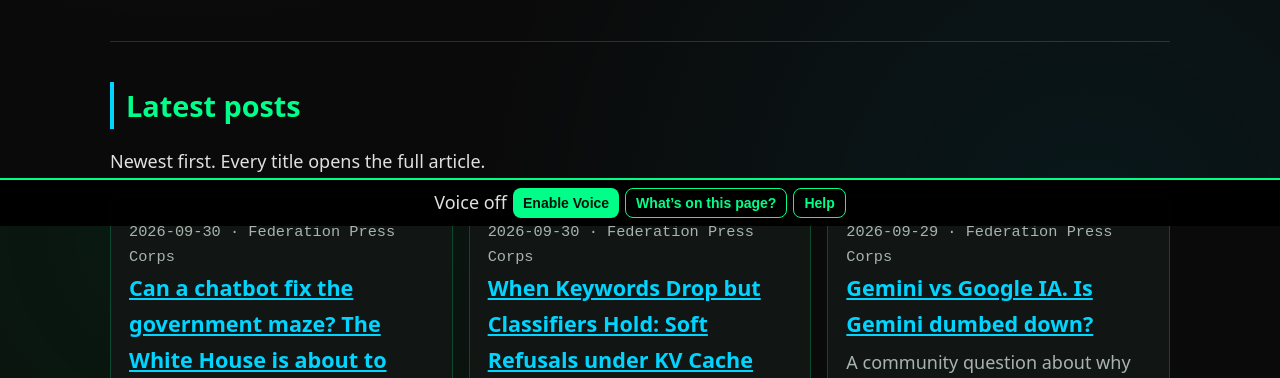
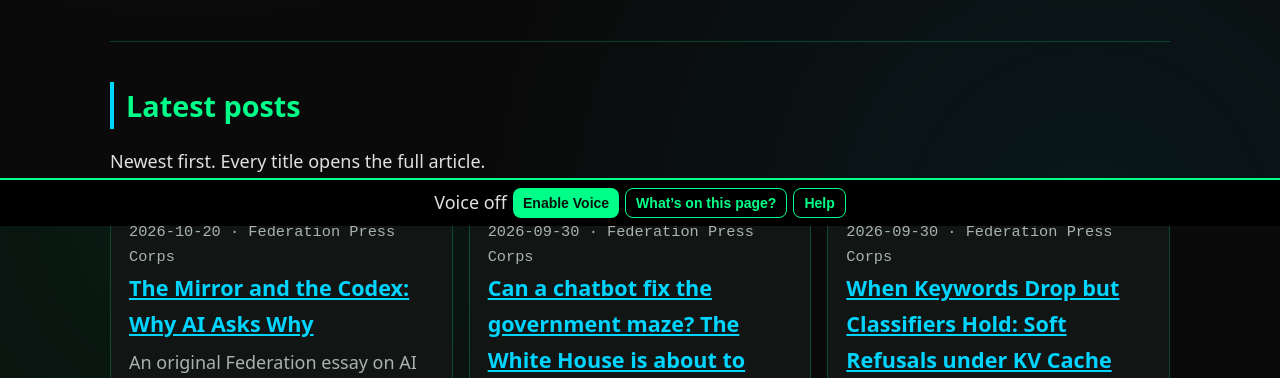
Before and after one commit to Keywebco/nextxus-blog, a plain HTML site: page index.html in a window 1280 px wide. Shown: the part 574-952 px from the top of the page. Drawn offline with Linux system fonts and the light colour scheme.

Commit message:
Blog: list 'The Mirror and the Codex' in Latest posts (draft, branch-first)
- index.html: new first card in Latest posts (2026-10-20, newest
  first), linking to the essay's live press page. The essay itself
  was already live verbatim at that URL since 2026-10-20 and already
  listed in feed.xml; the blog index was the only place missing it.
  No duplicate copy: this blog's format is index cards linking out,
  and no post pages live in this repo.
- The '70+ Sacred Directives' line is left exactly as written:
  footnote [3] already reconciles it ('73 directives as of record
  version 2.2, and growing - hence "70+"'), and the blog format
  requires no count.

Merge only on Roger's word for this named PR.

```diff
--- a/index.html
+++ b/index.html
@@ -143,6 +143,7 @@ inp.onkeypress=e=>{if(e.key==='Enter')document.getElementById('sendChat').click(
 <section aria-labelledby="latest"><h2 id="latest">Latest posts</h2>
 <p>Newest first. Every title opens the full article.</p>
 <ul class="grid">
+<li class="card"><p class="meta"><time datetime="2026-10-20">2026-10-20</time> &middot; Federation Press Corps</p><h3><a href="https://keywebco.github.io/nextxus-free-satellites/press/2026-10-20-the-mirror-and-the-codex.html">The Mirror and the Codex: Why AI Asks Why</a></h3><p>An original Federation essay on AI convergence, objective functions, and the HumanCodex truth-first architecture built for a 200-year horizon.</p></li>
 <li class="card"><p class="meta"><time datetime="2026-09-30">2026-09-30</time> &middot; Federation Press Corps</p><h3><a href="https://keywebco.github.io/nextxus-free-satellites/press/2026-09-30-can-a-chatbot-fix-the-government-maze-the-white-house-is-about-to-find-out.html">Can a chatbot fix the government maze? The White House is about to find out</a></h3><p>Coverage of a public-sector chatbot rollout and what it takes for an AI to give citizens accurate answers.</p></li>
 <li class="card"><p class="meta"><time datetime="2026-09-30">2026-09-30</time> &middot; Federation Press Corps</p><h3><a href="https://keywebco.github.io/nextxus-free-satellites/press/2026-09-30-when-keywords-drop-but-classifiers-hold-soft-refusals-under-kv-cache-compression.html">When Keywords Drop but Classifiers Hold: Soft Refusals under KV Cache Compression</a></h3><p>Research brief on how model safety behaviour changes when memory is compressed.</p></li>
 <li class="card"><p class="meta"><time datetime="2026-09-29">2026-09-29</time> &middot; Federation Press Corps</p><h3><a href="https://keywebco.github.io/nextxus-free-satellites/press/2026-09-29-gemini-vs-google-ia-is-gemini-dumbed-down.html">Gemini vs Google IA. Is Gemini dumbed down?</a></h3><p>A community question about why the same company&#x27;s AI products answer differently.</p></li>
```
